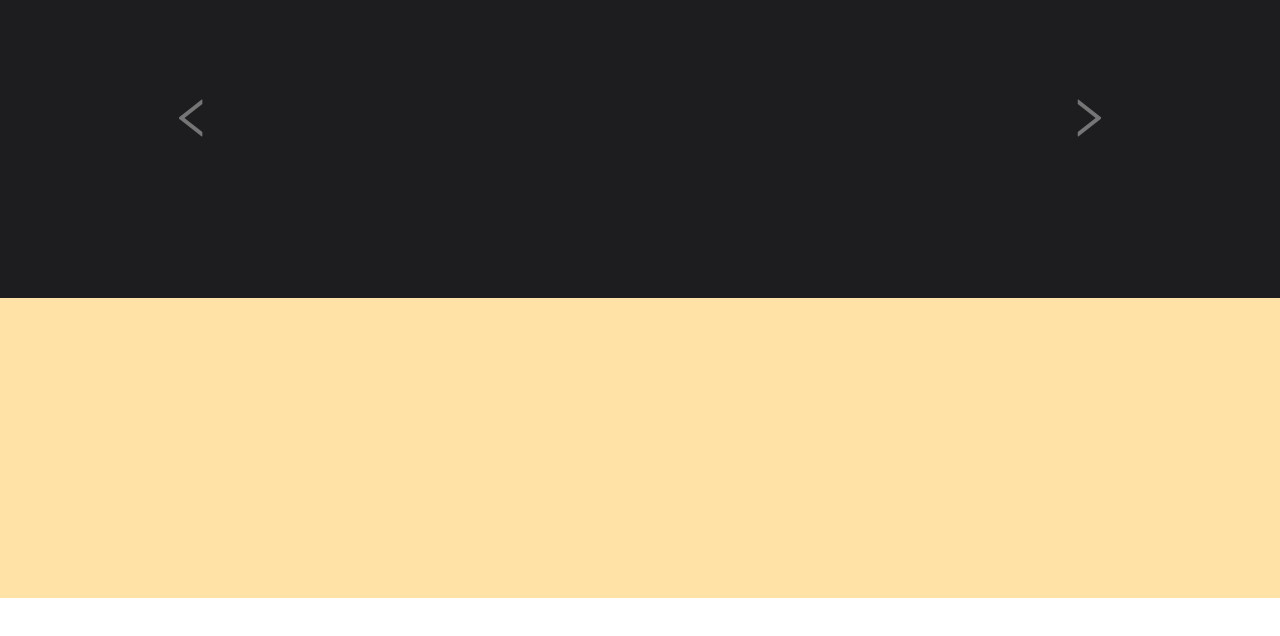
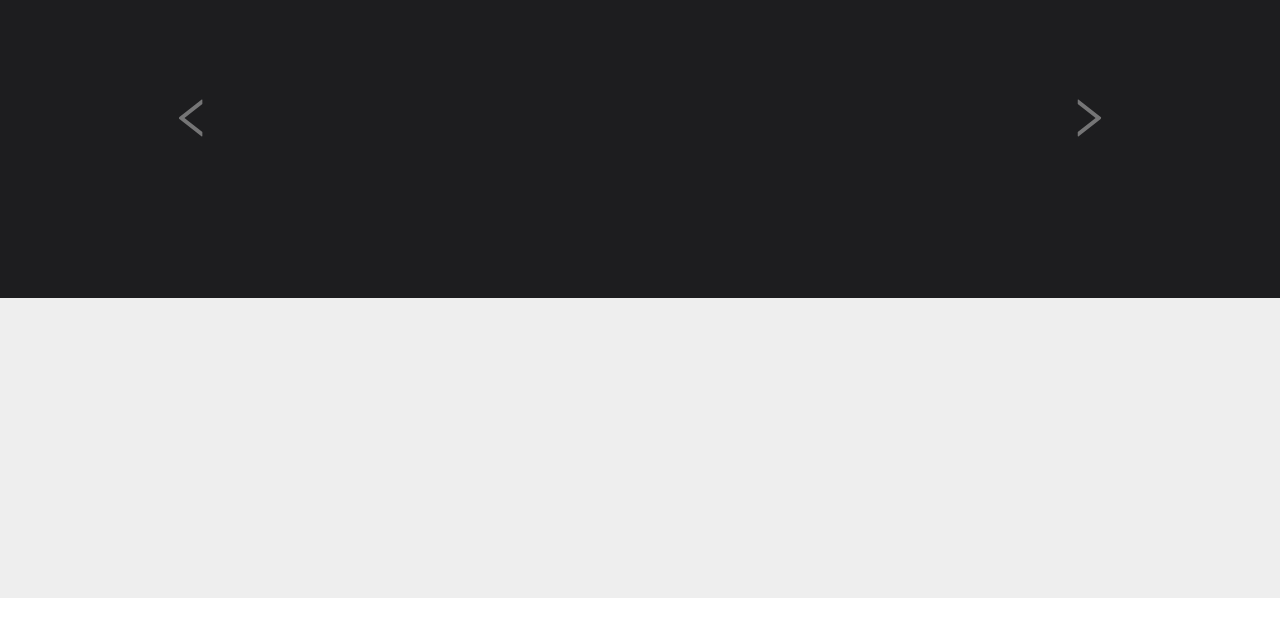
Before and after one commit to toy-prj/bini, a React (Create React App) app in the folder movie/: page / in a window 1280 px wide. Shown: the part 902-1538 px from the top of the page. Built offline with nearby package versions, Linux system fonts and the light colour scheme.

Commit message:
230818 - 스페셜관 롤백

```diff
--- a/movie/src/scss/main/MovieMain.scss
+++ b/movie/src/scss/main/MovieMain.scss
@@ -223,7 +223,7 @@
 
     // 스페셜관
     .main-visual-special-cinema-box {
-        background: #ffe3a6;
+        background: #eee;
         width: 100%;
         height: 300px;
         @include disflex();
--- a/movie/src/scss/main/special/MovieMainSpecialCinema.scss
+++ b/movie/src/scss/main/special/MovieMainSpecialCinema.scss
@@ -33,7 +33,7 @@
             }
 
             .movie-main-special-cinema-header-view-all {
-                background: #ffe3a6;
+                background: #eee;
                 width: 130px;
                 height: 100%;
                 display: flex;
```
